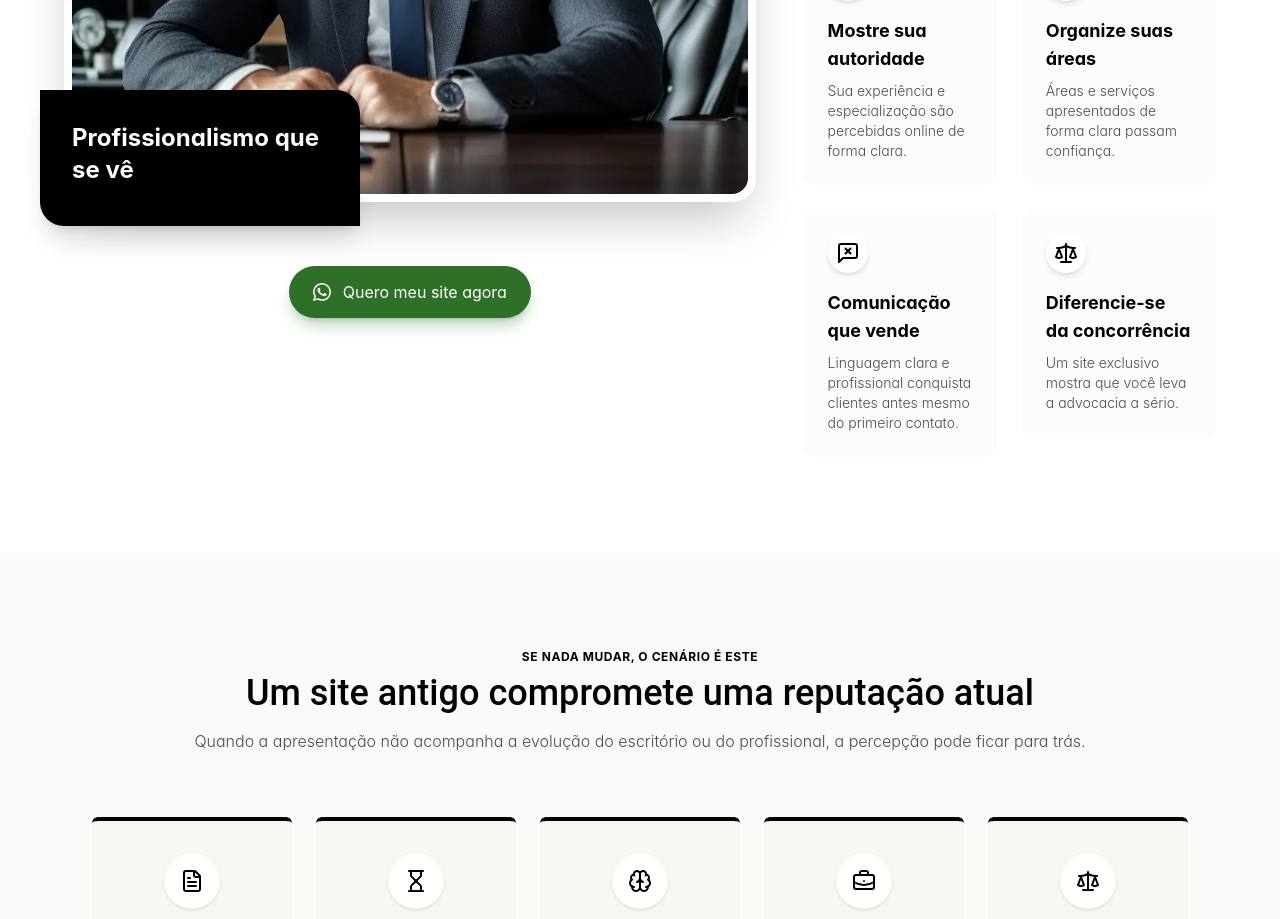
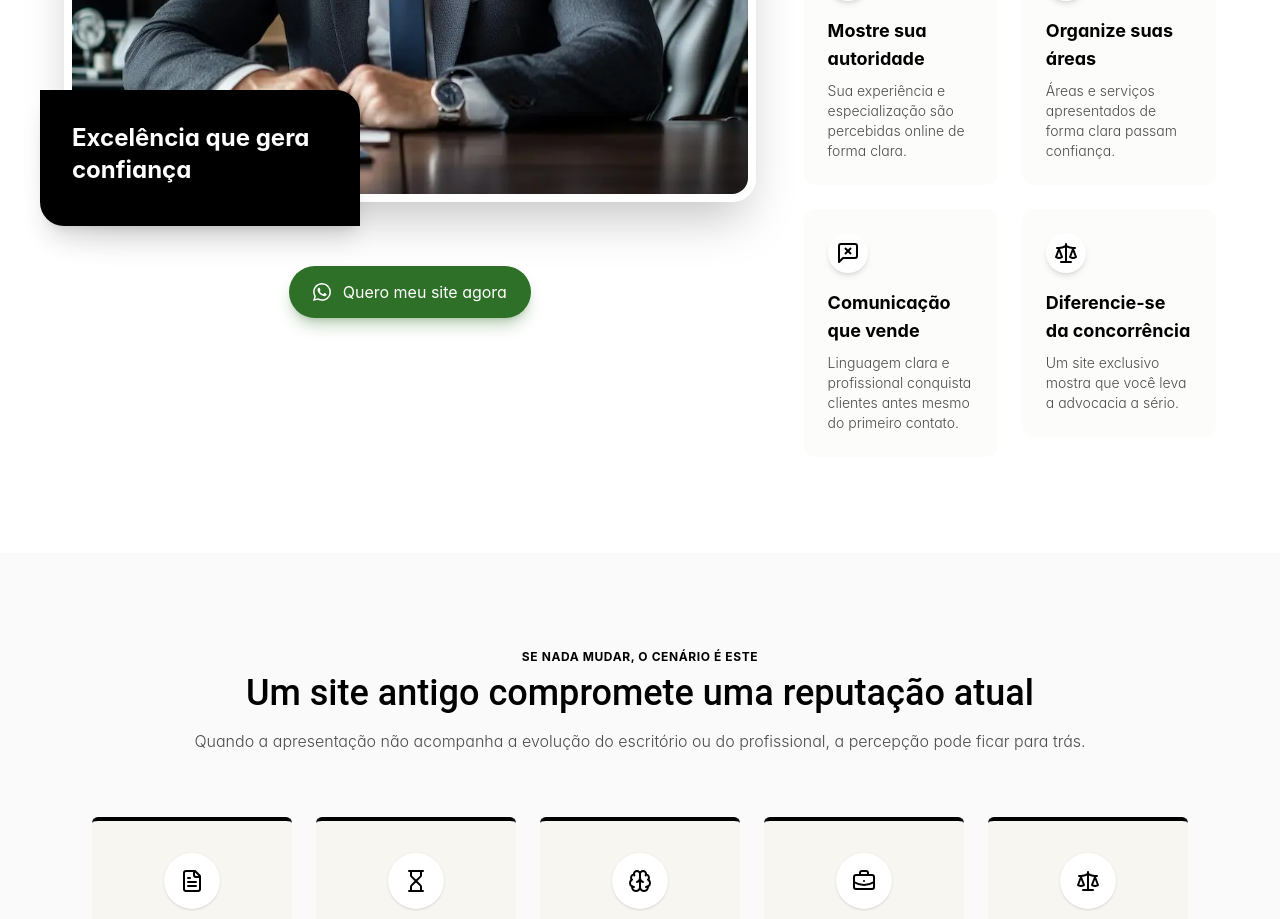
Before and after one commit to Paper-Street-Softwares/LP-Paper-Street-Site-Institucional, a React (Vite) app: page / in a window 1280 px wide. Shown: the part 2860-3779 px from the top of the page. Built offline with nearby package versions, Linux system fonts and the light colour scheme.

Commit message:
fix: Copy features

```diff
--- a/src/content/content.jsx
+++ b/src/content/content.jsx
@@ -265,7 +265,7 @@ const content = {
       ),
       imgFeatures: imgFeatures,
       alt: "Imagem ilustrativa da Features",
-      titleMessageFeature: <>Profissionalismo que se vê</>,
+      titleMessageFeature: <>Excelência que gera confiança</>,
       subtitleMessageFeature: <></>,
 
       cards: {
```
